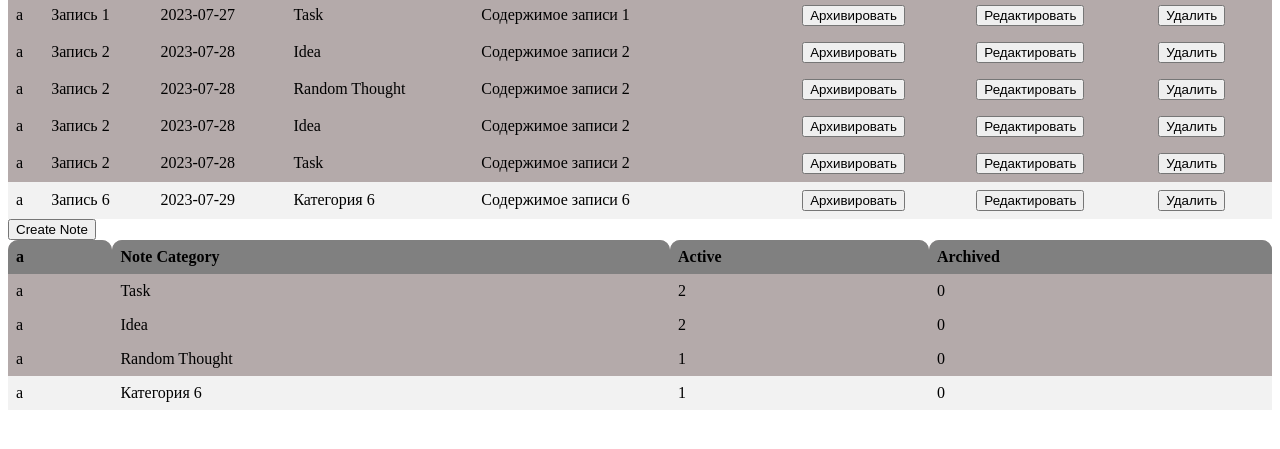
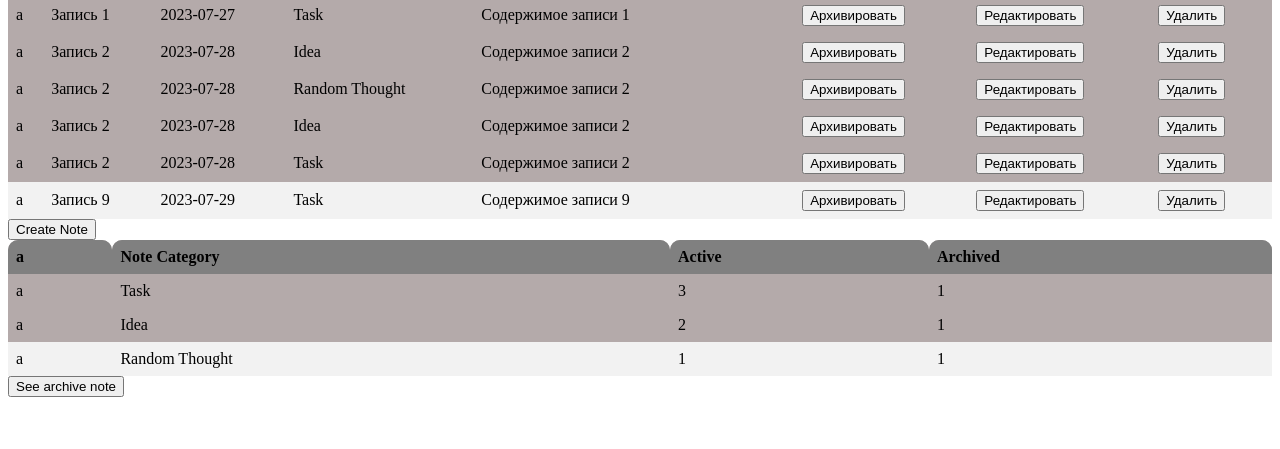
Before and after one commit to Kucerubov/Home-Task-1-radency, a plain HTML site: page index.html in a window 1280 px wide. Both pictures are taken after a click on the button "Create Note". Shown: the part 117-566 px from the top of the page. Drawn offline with Linux system fonts and the light colour scheme.

Commit message:
ready archive

```diff
--- a/index.html
+++ b/index.html
@@ -31,7 +31,7 @@
         <th>Archived</th>
     </tr>
 </table>
-
+<button onclick="renderTable(true)">See archive note</button>
 
 <script src="src/index.js"></script>
 
--- a/src/index.js
+++ b/src/index.js
@@ -38,19 +38,43 @@
         content: "Содержимое записи 2",
         dates: "",
         archived: false
-    }
+    },
+     {
+         name: "Запись 2",
+         created: "2023-07-28",
+         category: "Random Thought",
+         content: "Содержимое записи 2",
+         dates: "",
+         archived: true
+     },
+     {
+         name: "Запись 2",
+         created: "2023-07-28",
+         category: "Idea",
+         content: "Содержимое записи 2",
+         dates: "",
+         archived: true
+     },
+     {
+         name: "Запись 2",
+         created: "2023-07-28",
+         category: "Task",
+         content: "Содержимое записи 2",
+         dates: "",
+         archived: true
+     }
 ];
 
-function renderTable() {
+function renderTable(showArchivedData = false) {
     const table = document.getElementById("myTable");
-    table.innerHTML = ''; // Очистка таблицы
+    table.innerHTML = '';
 
     const headerRow = table.insertRow(0);
     headerRow.innerHTML = '<th>a</th><th>Name</th><th>Created</th><th>Category</th><th>Content</th><th>Dates</th><th>a</th><th>a</th><th>a</th>';
 
     testData.forEach((value, index) => {
         let row = table.insertRow(index + 1);
-        if (!value.archived){
+        if (value.archived === showArchivedData){
             row.innerHTML = `
           <td>a</td>
           <td>${value.name}</td>
@@ -66,6 +90,7 @@ function renderTable() {
     })
 }
 
+// изменить
 function addNewRow() {
     const num = testData.length + 1;
     const currentDate = new Date();
@@ -78,9 +103,10 @@ function addNewRow() {
     {
         name: `Запись ${num}`,
         created: formattedDate,
-        category: `Категория ${num}`,
+        category: `Task`,
         content: `Содержимое записи ${num}`,
-        dates: ""
+        dates: "",
+        archived: false
     }
     )
     renderCategoryTable();
@@ -96,11 +122,9 @@ function addNewRow() {
          rowData.archived = true;
          renderCategoryTable();
          renderTable();
-         console.log(testData);
      }
  }
 
-// Функция для редактирования строки
  function editRow(button) {
      const row = button.parentNode.parentNode;
      const cells = row.getElementsByTagName("td");
@@ -171,11 +195,9 @@ function deleteRow(button) {
          const existingCategory = categoryData.find((categoryItem) => categoryItem.category === category);
 
          if (existingCategory) {
-             // Если категория уже существует, увеличиваем соответствующие счетчики
              existingCategory.archivedCount += archivedCount;
              existingCategory.unarchivedCount += unarchivedCount;
          } else {
-             // Если категории нет, добавляем ее в массив categoryData
              categoryData.push({
                  category: category,
                  archivedCount: archivedCount,
```
Also changed, not shown: src/noteCategory.js (deleted, +0 -32 lines).
